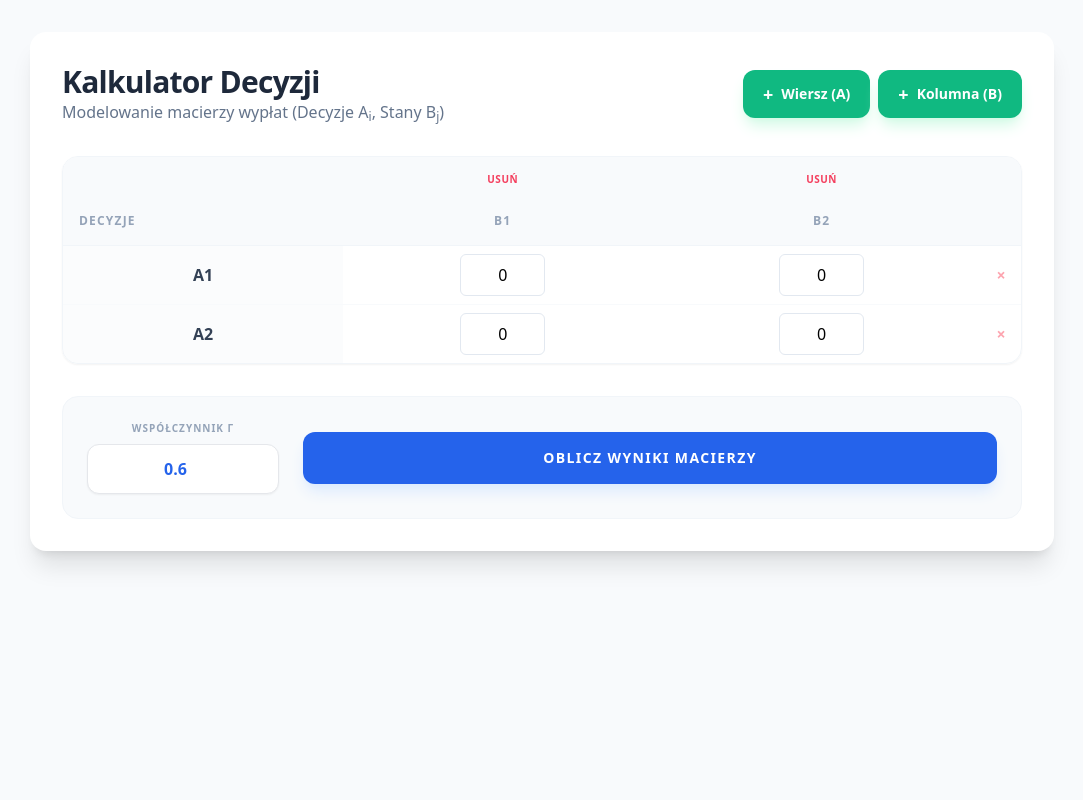
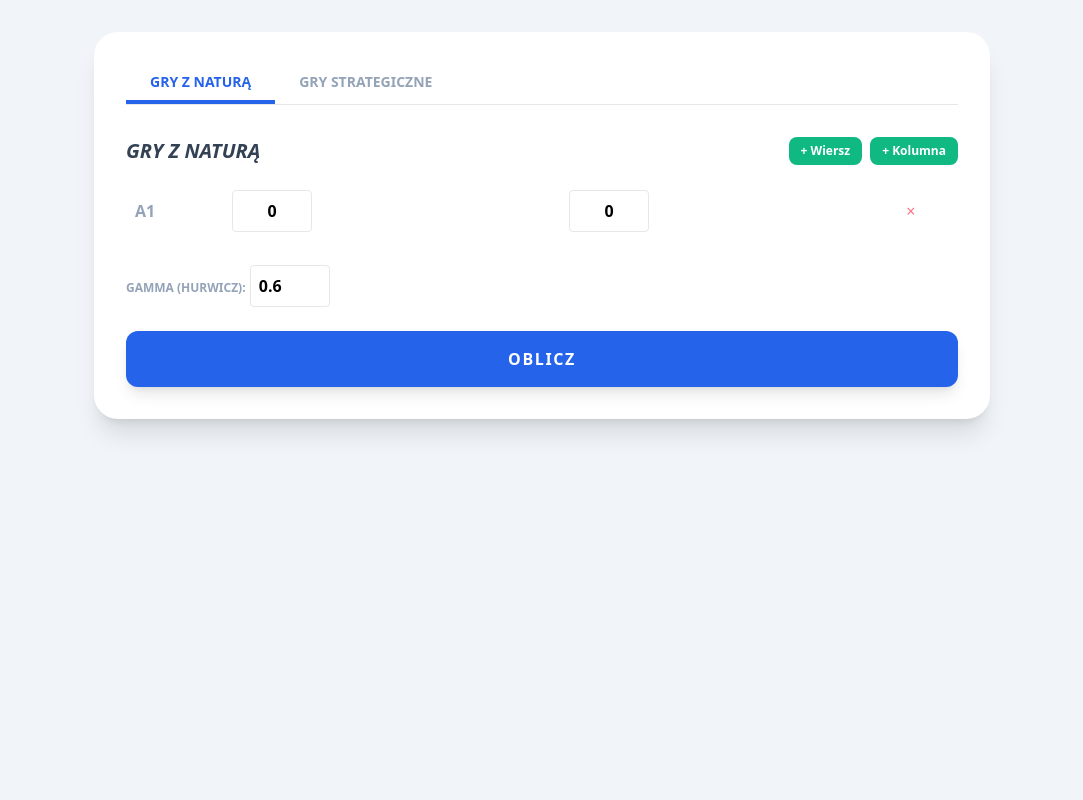
Before and after one commit to podsiadlojakub6-alt/program-bo, a Flask app: page / in a window 1280 px wide. Shown: the whole page, without its empty margins (98-1181 px from the left). Run offline with Flask 3, Linux system fonts and the light colour scheme; some libraries are stand-ins or nearby versions.

Commit message:
Update index.html

```diff
--- a/templates/index.html
+++ b/templates/index.html
@@ -2,194 +2,119 @@
 <html lang="pl">
 <head>
     <meta charset="UTF-8">
-    <meta name="viewport" content="width=device-width, initial-scale=1.0">
-    <title>Kalkulator Decyzji BO</title>
+    <title>Kalkulator BO</title>
     <script src="https://cdn.tailwindcss.com"></script>
-    <style>
-        .input-cell { width: 85px; text-align: center; border: 1px solid #e2e8f0; padding: 8px; border-radius: 6px; transition: all 0.2s; }
-        .input-cell:focus { outline: 2px solid #3b82f6; border-color: transparent; background-color: #f8fafc; }
-        .btn-action { transition: all 0.2s; }
-        .btn-action:hover { transform: translateY(-1px); }
-    </style>
 </head>
-<body class="bg-slate-50 min-h-screen p-4 md:p-8 font-sans">
-    <div class="max-w-5xl mx-auto bg-white rounded-2xl shadow-xl p-8">
+<body class="bg-slate-100 p-4 md:p-8 font-sans">
+    <div class="max-w-4xl mx-auto bg-white rounded-3xl shadow-xl p-8">
 
-        <div class="flex flex-col md:flex-row justify-between items-start md:items-center mb-8 gap-4">
-            <div>
-                <h1 class="text-3xl font-extrabold text-slate-800 tracking-tight">Kalkulator Decyzji</h1>
-                <p class="text-slate-500 font-medium">Modelowanie macierzy wypłat (Decyzje A<sub>i</sub>, Stany B<sub>j</sub>)</p>
+        <div class="flex border-b mb-8">
+            <button onclick="switchTab('natura')" id="btn-natura" class="py-2 px-6 font-black uppercase text-sm border-b-4 transition-all">Gry z Naturą</button>
+            <button onclick="switchTab('strategiczne')" id="btn-strategiczne" class="py-2 px-6 font-black uppercase text-sm border-b-4 transition-all">Gry Strategiczne</button>
         </div>
+
+        <form method="POST" id="mainForm">
+            <input type="hidden" name="tab" id="tabInput" value="{{ active_tab }}">
+
+            <div class="flex justify-between mb-4">
+                <h2 id="tabTitle" class="text-xl font-black uppercase italic text-slate-700">Gry z Naturą</h2>
                 <div class="flex gap-2">
-                <button onclick="addRow()" type="button" class="btn-action bg-emerald-500 hover:bg-emerald-600 text-white px-5 py-2.5 rounded-xl text-sm font-bold shadow-lg shadow-emerald-100 flex items-center gap-2">
-                    <span class="text-lg">+</span> Wiersz (A)
-                </button>
-                <button onclick="addColumn()" type="button" class="btn-action bg-emerald-500 hover:bg-emerald-600 text-white px-5 py-2.5 rounded-xl text-sm font-bold shadow-lg shadow-emerald-100 flex items-center gap-2">
-                    <span class="text-lg">+</span> Kolumna (B)
-                </button>
+                    <button type="button" onclick="addRow()" class="bg-emerald-500 text-white px-3 py-1 rounded-lg text-xs font-bold">+ Wiersz</button>
+                    <button type="button" onclick="addColumn()" class="bg-emerald-500 text-white px-3 py-1 rounded-lg text-xs font-bold">+ Kolumna</button>
                 </div>
             </div>
 
-        <form method="POST" id="matrixForm">
-            <div class="overflow-x-auto mb-8 border border-slate-100 rounded-2xl shadow-sm">
-                <table id="matrixTable" class="w-full text-left border-collapse">
-                    <thead class="bg-slate-50">
-                        <tr id="deleteHeaderRow">
-                            <th class="p-2"></th>
-                            <th class="p-2 text-center"><button type="button" onclick="removeColumn(1)" class="text-rose-500 hover:text-rose-700 text-[10px] font-black uppercase tracking-wider">Usuń</button></th>
-                            <th class="p-2 text-center"><button type="button" onclick="removeColumn(2)" class="text-rose-500 hover:text-rose-700 text-[10px] font-black uppercase tracking-wider">Usuń</button></th>
-                            <th class="p-2"></th>
+            <div class="overflow-x-auto mb-6">
+                <table class="w-full border-separate border-spacing-2">
+                    <tbody id="tableBody">
+                        {% if results and results.matrix %}
+                            {% for row in results.matrix %}
+                            <tr>
+                                <td class="font-bold text-slate-400">{% if active_tab == 'natura' %}A{{loop.index}}{% else %}G1-{{loop.index}}{% endif %}</td>
+                                {% for cell in row %}
+                                <td><input type="text" name="cell_{{loop.parent.index0}}_{{loop.index0}}" class="w-20 p-2 border rounded text-center font-bold" value="{{cell}}"></td>
+                                {% endfor %}
+                                <td><button type="button" onclick="this.closest('tr').remove()" class="text-rose-400">×</button></td>
                             </tr>
-                        <tr id="headerRow">
-                            <th class="p-4 text-xs font-black text-slate-400 uppercase tracking-widest border-b border-slate-100">Decyzje</th>
-                            <th class="p-4 text-xs font-black text-slate-400 uppercase tracking-widest border-b border-slate-100 text-center">B1</th>
-                            <th class="p-4 text-xs font-black text-slate-400 uppercase tracking-widest border-b border-slate-100 text-center">B2</th>
-                            <th class="p-4 text-xs font-black text-slate-400 uppercase tracking-widest border-b border-slate-100 w-10"></th>
+                            {% endfor %}
+                        {% else %}
+                            <tr>
+                                <td class="font-bold text-slate-400">A1</td>
+                                <td><input type="text" name="cell_0_0" class="w-20 p-2 border rounded text-center font-bold" value="0"></td>
+                                <td><input type="text" name="cell_0_1" class="w-20 p-2 border rounded text-center font-bold" value="0"></td>
+                                <td><button type="button" onclick="this.closest('tr').remove()" class="text-rose-400">×</button></td>
                             </tr>
-                    </thead>
-                    <tbody id="tableBody" class="divide-y divide-slate-50">
-                        <tr>
-                            <td class="p-4 font-bold text-slate-700 bg-slate-50/50 text-center">A1</td>
-                            <td class="p-2 text-center"><input type="text" name="cell_0_0" class="input-cell" value="0"></td>
-                            <td class="p-2 text-center"><input type="text" name="cell_0_1" class="input-cell" value="0"></td>
-                            <td class="p-2 text-center"><button type="button" onclick="removeRow(this)" class="text-rose-300 hover:text-rose-600 font-bold transition-colors">×</button></td>
-                        </tr>
-                        <tr>
-                            <td class="p-4 font-bold text-slate-700 bg-slate-50/50 text-center">A2</td>
-                            <td class="p-2 text-center"><input type="text" name="cell_1_0" class="input-cell" value="0"></td>
-                            <td class="p-2 text-center"><input type="text" name="cell_1_1" class="input-cell" value="0"></td>
-                            <td class="p-2 text-center"><button type="button" onclick="removeRow(this)" class="text-rose-300 hover:text-rose-600 font-bold transition-colors">×</button></td>
-                        </tr>
+                        {% endif %}
                     </tbody>
                 </table>
             </div>
 
-            <div class="flex flex-col md:flex-row gap-6 items-center bg-slate-50 p-6 rounded-2xl border border-slate-100">
-                <div class="w-full md:w-48">
-                    <label class="block text-[10px] font-black text-slate-400 uppercase mb-2 text-center tracking-widest">Współczynnik γ</label>
-                    <input type="number" step="0.1" name="gamma" value="0.6" min="0" max="1" class="w-full p-3 border rounded-xl text-center font-bold text-blue-600 focus:ring-2 focus:ring-blue-500 shadow-sm outline-none">
+            <div id="gammaContainer" class="mb-6 {% if active_tab == 'strategiczne' %}hidden{% endif %}">
+                <label class="text-xs font-black uppercase text-slate-400">Gamma (Hurwicz):</label>
+                <input type="number" step="0.1" name="gamma" value="0.6" class="p-2 border rounded w-20 font-bold">
             </div>
-                <button type="submit" class="w-full flex-1 bg-blue-600 hover:bg-blue-700 text-white font-black py-4 px-8 rounded-xl shadow-lg shadow-blue-100 transition-all active:scale-[0.98] uppercase tracking-widest text-sm">
-                    Oblicz wyniki macierzy
-                </button>
-            </div>
+
+            <button type="submit" class="w-full bg-blue-600 text-white py-4 rounded-xl font-black uppercase tracking-widest shadow-lg">Oblicz</button>
         </form>
 
         {% if results %}
-        <div class="grid grid-cols-1 md:grid-cols-2 lg:grid-cols-4 gap-4 mt-10">
-            <div class="p-6 rounded-2xl bg-white border border-slate-100 shadow-sm hover:shadow-md transition-shadow">
-                <p class="text-blue-500 font-black text-[10px] uppercase tracking-widest mb-2">Wald (Maximin)</p>
-                <p class="text-3xl font-black text-slate-800">A{{ results.wald.idx }}</p>
-                <p class="text-sm text-slate-400 mt-1 font-medium italic">Wynik: {{ results.wald.val }}</p>
+            <div class="mt-8 grid grid-cols-1 md:grid-cols-2 gap-4">
+                {% if results.type == 'natura' %}
+                    <div class="p-4 bg-blue-50 rounded-xl border-l-4 border-blue-500"><p class="text-xs font-bold">WALD: A{{results.wald.idx}} ({{results.wald.val}})</p></div>
+                    <div class="p-4 bg-emerald-50 rounded-xl border-l-4 border-emerald-500"><p class="text-xs font-bold">HURWICZ: A{{results.hurwicz.idx}} ({{results.hurwicz.val}})</p></div>
+                    <div class="p-4 bg-purple-50 rounded-xl border-l-4 border-purple-500"><p class="text-xs font-bold">BAYES: A{{results.bayes.idx}} ({{results.bayes.val}})</p></div>
+                    <div class="p-4 bg-rose-50 rounded-xl border-l-4 border-rose-500"><p class="text-xs font-bold">SAVAGE: A{{results.savage.idx}} ({{results.savage.val}})</p></div>
+                {% elif results.type == 'strategiczne' %}
+                    <div class="p-4 bg-slate-50 rounded-xl"><p class="text-xs font-bold">WARTOŚĆ DOLNA: {{results.lower}}</p></div>
+                    <div class="p-4 bg-slate-50 rounded-xl"><p class="text-xs font-bold">WARTOŚĆ GÓRNA: {{results.upper}}</p></div>
+                    <div class="col-span-2 p-4 {% if results.saddle %}bg-emerald-100{% else %}bg-amber-100{% endif %} rounded-xl text-center font-black">
+                        {% if results.saddle %} PUNKT SIODŁOWY: {{results.saddle}} {% else %} BRAK PUNKTU SIODŁOWEGO (GRA MIESZANA) {% endif %}
                     </div>
-            <div class="p-6 rounded-2xl bg-white border border-slate-100 shadow-sm hover:shadow-md transition-shadow">
-                <p class="text-emerald-500 font-black text-[10px] uppercase tracking-widest mb-2">Hurwicz</p>
-                <p class="text-3xl font-black text-slate-800">A{{ results.hurwicz.idx }}</p>
-                <p class="text-sm text-slate-400 mt-1 font-medium italic">Wynik: {{ results.hurwicz.val }}</p>
-            </div>
-            <div class="p-6 rounded-2xl bg-white border border-slate-100 shadow-sm hover:shadow-md transition-shadow">
-                <p class="text-purple-500 font-black text-[10px] uppercase tracking-widest mb-2">Bayes (Laplace)</p>
-                <p class="text-3xl font-black text-slate-800">A{{ results.bayes.idx }}</p>
-                <p class="text-sm text-slate-400 mt-1 font-medium italic">Średnia: {{ results.bayes.val }}</p>
-            </div>
-            <div class="p-6 rounded-2xl bg-white border border-slate-100 shadow-sm hover:shadow-md transition-shadow">
-                <p class="text-rose-500 font-black text-[10px] uppercase tracking-widest mb-2">Savage (Regret)</p>
-                <p class="text-3xl font-black text-slate-800">A{{ results.savage.idx }}</p>
-                <p class="text-sm text-slate-400 mt-1 font-medium italic">Strata: {{ results.savage.val }}</p>
-            </div>
+                {% endif %}
             </div>
         {% endif %}
     </div>
 
     <script>
-        function updateNames() {
-            // Aktualizacja nazw wierszy: A1, A2...
-            const rows = document.querySelectorAll('#tableBody tr');
-            rows.forEach((row, i) => {
-                row.cells[0].innerText = 'A' + (i + 1);
-                // Aktualizacja atrybutów name dla backendu Flask
-                const inputs = row.querySelectorAll('input');
-                inputs.forEach((input, j) => {
-                    input.name = `cell_${i}_${j}`;
-                });
-            });
+        function switchTab(tab) {
+            document.getElementById('tabInput').value = tab;
+            document.getElementById('tabTitle').innerText = tab === 'natura' ? 'Gry z Naturą' : 'Gry Strategiczne';
+            document.getElementById('gammaContainer').classList.toggle('hidden', tab === 'strategiczne');
 
-            // Aktualizacja nazw nagłówków kolumn: B1, B2...
-            const headerCells = document.querySelectorAll('#headerRow th');
-            for(let i = 1; i < headerCells.length - 1; i++) {
-                headerCells[i].innerText = 'B' + i;
-            }
+            document.getElementById('btn-natura').className = tab === 'natura' ? 'py-2 px-6 font-black uppercase text-sm border-b-4 border-blue-600 text-blue-600' : 'py-2 px-6 font-black uppercase text-sm border-b-4 border-transparent text-slate-400';
+            document.getElementById('btn-strategiczne').className = tab === 'strategiczne' ? 'py-2 px-6 font-black uppercase text-sm border-b-4 border-blue-600 text-blue-600' : 'py-2 px-6 font-black uppercase text-sm border-b-4 border-transparent text-slate-400';
         }
 
         function addRow() {
             const body = document.getElementById('tableBody');
-            const colCount = document.getElementById('headerRow').cells.length - 2;
-            const row = document.createElement('tr');
-
-            let cells = `<td class="p-4 font-bold text-slate-700 bg-slate-50/50 text-center"></td>`;
-            for (let i = 0; i < colCount; i++) {
-                cells += `<td class="p-2 text-center"><input type="text" class="input-cell" value="0"></td>`;
-            }
-            cells += `<td class="p-2 text-center"><button type="button" onclick="removeRow(this)" class="text-rose-300 hover:text-rose-600 font-bold transition-colors">×</button></td>`;
-
-            row.innerHTML = cells;
-            body.appendChild(row);
-            updateNames();
+            const cols = body.rows[0].cells.length - 2;
+            const newRow = body.insertRow();
+            const label = activeTab() === 'natura' ? 'A' + body.rows.length : 'G1-' + body.rows.length;
+            newRow.innerHTML = `<td class="font-bold text-slate-400">${label}</td>` +
+                '<td><input type="text" class="w-20 p-2 border rounded text-center font-bold" value="0"></td>'.repeat(cols) +
+                '<td><button type="button" onclick="this.closest(\'tr\').remove()" class="text-rose-400">×</button></td>';
+            updateInputs();
         }
 
         function addColumn() {
-            const delHeader = document.getElementById('deleteHeaderRow');
-            const header = document.getElementById('headerRow');
-            const rows = document.querySelectorAll('#tableBody tr');
-            const newColIdx = header.cells.length - 1;
-
-            // Przycisk usuwania w "deleteHeaderRow"
-            const thDel = document.createElement('th');
-            thDel.className = "p-2 text-center";
-            thDel.innerHTML = `<button type="button" onclick="removeColumn(${newColIdx})" class="text-rose-500 hover:text-rose-700 text-[10px] font-black uppercase tracking-wider">Usuń</button>`;
-            delHeader.insertBefore(thDel, delHeader.lastElementChild);
-
-            // Nazwa kolumny Bi
-            const th = document.createElement('th');
-            th.className = "p-4 text-xs font-black text-slate-400 uppercase tracking-widest border-b border-slate-100 text-center";
-            header.insertBefore(th, header.lastElementChild);
-
-            // Komórki danych
-            rows.forEach(row => {
-                const td = document.createElement('td');
-                td.className = "p-2 text-center";
-                td.innerHTML = `<input type="text" class="input-cell" value="0">`;
-                row.insertBefore(td, row.lastElementChild);
-            });
-            updateNames();
+            const body = document.getElementById('tableBody');
+            for(let i=0; i<body.rows.length; i++) {
+                const cell = body.rows[i].insertCell(body.rows[i].cells.length - 1);
+                cell.innerHTML = '<input type="text" class="w-20 p-2 border rounded text-center font-bold" value="0">';
+            }
+            updateInputs();
         }
 
-        function removeRow(btn) {
-            const rows = document.querySelectorAll('#tableBody tr');
-            if (rows.length > 1) {
-                btn.parentElement.parentElement.remove();
-                updateNames();
+        function updateInputs() {
+            const rows = document.getElementById('tableBody').rows;
+            for(let i=0; i<rows.length; i++) {
+                const inputs = rows[i].querySelectorAll('input');
+                inputs.forEach((inp, j) => { inp.name = `cell_${i}_${j}`; });
             }
         }
 
-        function removeColumn(index) {
-            const delHeader = document.getElementById('deleteHeaderRow');
-            const header = document.getElementById('headerRow');
-            const rows = document.querySelectorAll('#tableBody tr');
-
-            if (header.cells.length > 3) {
-                delHeader.deleteCell(index);
-                header.deleteCell(index);
-                rows.forEach(row => row.deleteCell(index));
-
-                // Odświeżenie indeksów w przyciskach "USUŃ"
-                const delButtons = delHeader.querySelectorAll('button');
-                delButtons.forEach((btn, i) => {
-                    btn.setAttribute('onclick', `removeColumn(${i + 1})`);
-                });
-                updateNames();
-            }
-        }
+        function activeTab() { return document.getElementById('tabInput').value; }
+        window.onload = () => switchTab('{{ active_tab }}');
     </script>
 </body>
 </html>
```
Lines whose indentation alone changed are shown as unchanged.
